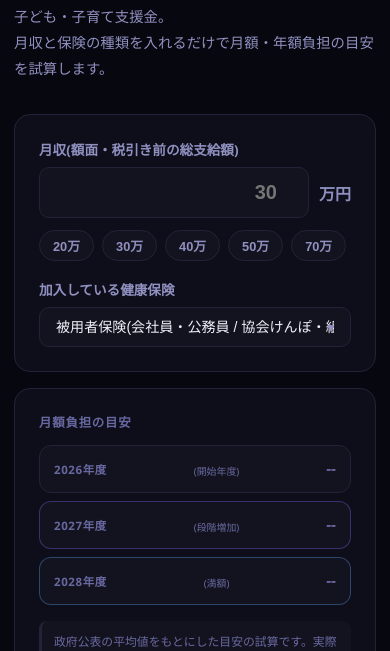
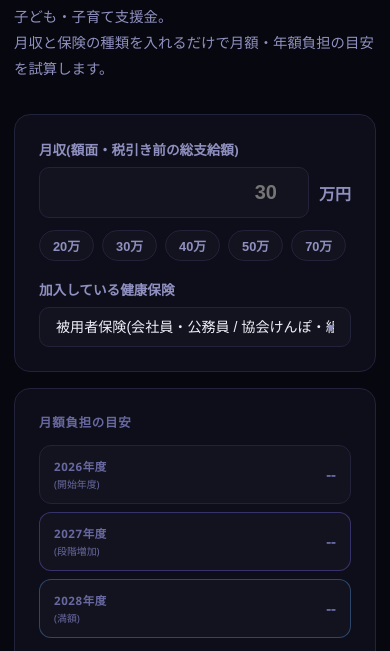
Before and after one commit to yama4423-shizuoka/yama-ai-factory, a plain HTML site: page apps/kodomo-shien/index.html in a window 390 px wide. Shown: the part 165-816 px from the top of the page. Drawn offline with Linux system fonts and the light colour scheme; a script that the page names is missing.

Commit message:
auto-improve: 子ども・子育て支援金チェッカー: モバイルで年度カードの3列崩れをCSS gridで修正

```diff
--- a/apps/kodomo-shien/index.html
+++ b/apps/kodomo-shien/index.html
@@ -106,12 +106,12 @@
       .income-input { font-size:1.25rem; }
       .years-grid { grid-template-columns:1fr; gap:8px; }
       .year-card {
-        display:flex; justify-content:space-between; align-items:center;
-        text-align:left; padding:12px 14px;
+        display:grid; grid-template-columns:1fr auto; grid-template-rows:auto auto;
+        align-items:center; text-align:left; padding:12px 14px;
       }
-      .year-label { margin-bottom:0; font-size:.72rem; }
-      .year-note { margin-top:2px; }
-      .year-right { text-align:right; }
+      .year-label { grid-column:1; grid-row:1; margin-bottom:0; font-size:.72rem; }
+      .year-note { grid-column:1; grid-row:2; margin-top:2px; }
+      .year-right { grid-column:2; grid-row:1/3; text-align:right; }
       .year-annual { margin-top:2px; }
     }
   </style>
```
